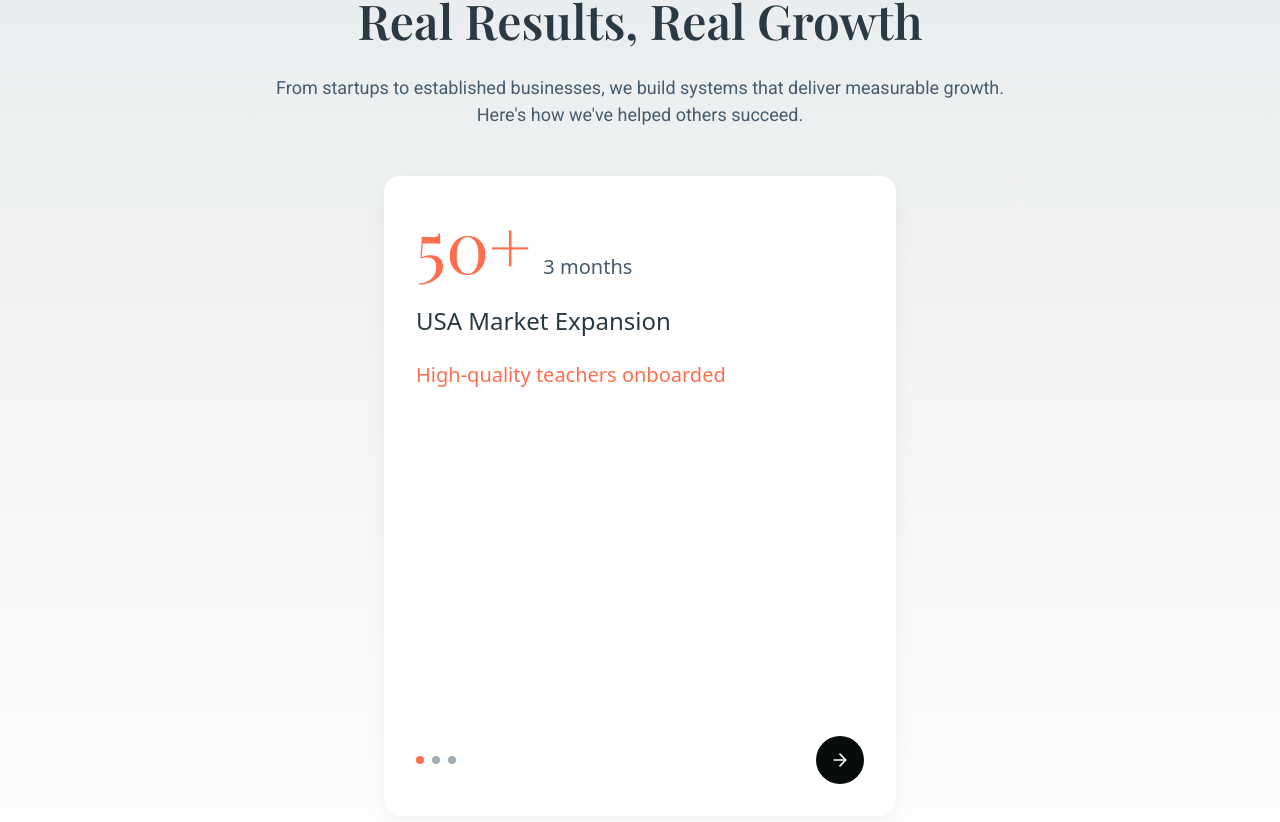
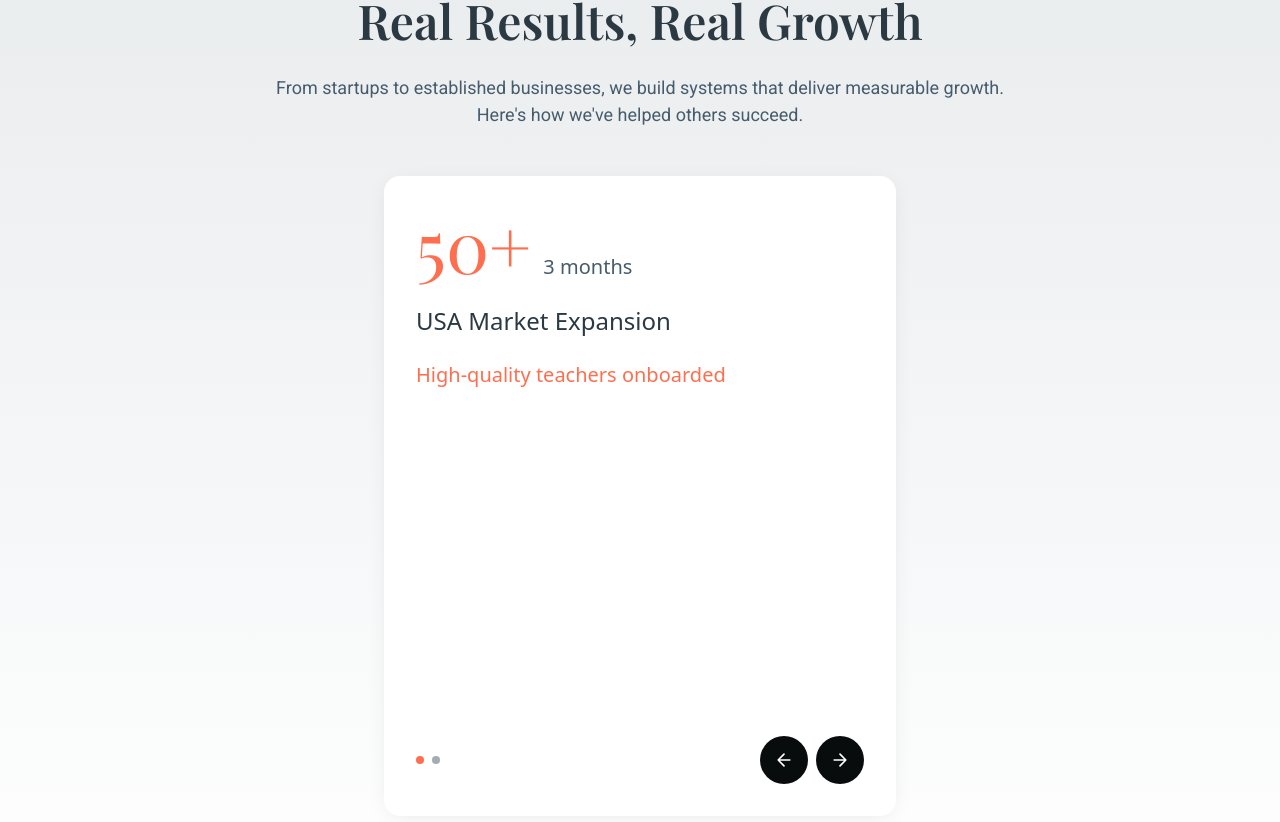
Before and after one commit to Detroit-ish/corpinsightscollective_new, a Next.js app: page / in a window 1280 px wide. Shown: the part 1718-2540 px from the top of the page. Built offline with nearby package versions, Linux system fonts and the light colour scheme; a web font is replaced by a local one.

Commit message:
feat(case-studies): add navigation and animations to PrismContainer
- Add state management for active case study
- Implement previous/next navigation
- Add keyboard controls
- Enhance accessibility with ARIA labels
- Add smooth transitions with Framer Motion

```diff
--- a/src/components/features/case-studies/components/PrismView/PrismContainer.tsx
+++ b/src/components/features/case-studies/components/PrismView/PrismContainer.tsx
@@ -1,5 +1,5 @@
-import React from 'react';
-import { motion } from 'framer-motion';
+import React, { useState, useCallback, useEffect } from 'react';
+import { motion, AnimatePresence } from 'framer-motion';
 import { CaseStudy } from '../../types';
 
 interface PrismContainerProps {
@@ -8,19 +8,84 @@ interface PrismContainerProps {
 }
 
 const PrismContainer: React.FC<PrismContainerProps> = ({ cases, className }) => {
+  const [activeIndex, setActiveIndex] = useState(0);
+  const [direction, setDirection] = useState(0); // -1 for left, 1 for right
+
+  // Navigation handlers
+  const goToNext = useCallback(() => {
+    setDirection(1);
+    setActiveIndex((current) => (current + 1) % cases.length);
+  }, [cases.length]);
+
+  const goToPrevious = useCallback(() => {
+    setDirection(-1);
+    setActiveIndex((current) => (current - 1 + cases.length) % cases.length);
+  }, [cases.length]);
+
+  // Keyboard navigation
+  useEffect(() => {
+    const handleKeyDown = (e: KeyboardEvent) => {
+      switch (e.key) {
+        case 'ArrowRight':
+          goToNext();
+          break;
+        case 'ArrowLeft':
+          goToPrevious();
+          break;
+      }
+    };
+
+    window.addEventListener('keydown', handleKeyDown);
+    return () => window.removeEventListener('keydown', handleKeyDown);
+  }, [goToNext, goToPrevious]);
+
+  // Animation variants
+  const variants = {
+    enter: (direction: number) => ({
+      x: direction > 0 ? 200 : -200,
+      opacity: 0
+    }),
+    center: {
+      zIndex: 1,
+      x: 0,
+      opacity: 1
+    },
+    exit: (direction: number) => ({
+      zIndex: 0,
+      x: direction < 0 ? 200 : -200,
+      opacity: 0
+    })
+  };
+
+  // Get current case study
+  const currentCase = cases[activeIndex];
+
   return (
-    <motion.div
-      initial={{ y: 20, opacity: 0 }}
-      animate={{ y: 0, opacity: 1 }}
-      transition={{ duration: 0.5 }}
+    <div
       className={`
         relative w-full max-w-lg mx-auto
         aspect-[4/5]
+        ${className}
+      `}
+    >
+      <AnimatePresence initial={false} custom={direction}>
+        <motion.div
+          key={activeIndex}
+          custom={direction}
+          variants={variants}
+          initial="enter"
+          animate="center"
+          exit="exit"
+          transition={{
+            x: { type: "spring", stiffness: 300, damping: 30 },
+            opacity: { duration: 0.2 }
+          }}
+          className="
+            absolute w-full h-full
             bg-brand-neutral-white
             rounded-2xl
             shadow-[0_4px_24px_-8px_rgba(0,0,0,0.12)]
-        ${className}
-      `}
+          "
         >
           {/* Content container */}
           <div className="relative h-full p-8 flex flex-col justify-between">
@@ -29,21 +94,21 @@ const PrismContainer: React.FC<PrismContainerProps> = ({ cases, className }) =>
               {/* Metric and timeline */}
               <div className="flex items-baseline gap-3">
                 <span className="font-playfair text-[72px] leading-none font-light text-brand-accent1-500">
-              {cases[0]?.impact.metric}
+                  {currentCase?.impact.metric}
                 </span>
                 <span className="text-xl text-brand-secondary-400">
-              {cases[0]?.impact.timeline}
+                  {currentCase?.impact.timeline}
                 </span>
               </div>
 
               {/* Context */}
               <div className="text-2xl text-brand-secondary-500">
-            {cases[0]?.impact.context}
+                {currentCase?.impact.context}
               </div>
 
               {/* ROI/Result */}
               <div className="text-xl text-brand-accent1-500">
-            {cases[0]?.impact.roi}
+                {currentCase?.impact.roi}
               </div>
             </div>
 
@@ -51,22 +116,59 @@ const PrismContainer: React.FC<PrismContainerProps> = ({ cases, className }) =>
             <div className="flex justify-between items-center">
               {/* Progress indicators */}
               <div className="flex gap-2">
-            {[0, 1, 2].map((index) => (
-              <div
+                {cases.map((_, index) => (
+                  <button
                     key={index}
+                    onClick={() => {
+                      setDirection(index > activeIndex ? 1 : -1);
+                      setActiveIndex(index);
+                    }}
                     className={`
                       w-2 h-2 rounded-full transition-all
-                  ${index === 0 ?
+                      ${index === activeIndex ?
                         'bg-brand-accent1-500' :
                         'bg-brand-secondary-200'
                       }
+                      hover:bg-brand-accent1-400
+                      focus:outline-none focus:ring-2 focus:ring-brand-accent1-500 focus:ring-offset-2
                     `}
+                    aria-label={`Go to case study ${index + 1}`}
+                    aria-current={index === activeIndex ? 'true' : 'false'}
                   />
                 ))}
               </div>
 
-          {/* Navigation button */}
+              {/* Navigation buttons */}
+              <div className="flex gap-2">
                 <button
+                  onClick={goToPrevious}
+                  className="
+                    w-12 h-12 rounded-full
+                    bg-brand-secondary-900
+                    text-brand-neutral-white
+                    flex items-center justify-center
+                    transition-transform duration-300
+                    hover:transform hover:-translate-x-0.5
+                    focus:outline-none focus:ring-2 focus:ring-brand-secondary-900 focus:ring-offset-2
+                  "
+                  aria-label="Previous case study"
+                >
+                  <svg
+                    width="20"
+                    height="20"
+                    viewBox="0 0 24 24"
+                    fill="none"
+                    stroke="currentColor"
+                    strokeWidth="2"
+                    strokeLinecap="round"
+                    strokeLinejoin="round"
+                    className="transform rotate-180"
+                  >
+                    <path d="M5 12h14m-7-7 7 7-7 7"/>
+                  </svg>
+                </button>
+                <button
+                  onClick={goToNext}
                   className="
                     w-12 h-12 rounded-full
                     bg-brand-secondary-900
@@ -74,6 +176,7 @@ const PrismContainer: React.FC<PrismContainerProps> = ({ cases, className }) =>
                     flex items-center justify-center
                     transition-transform duration-300
                     hover:transform hover:translate-x-0.5
+                    focus:outline-none focus:ring-2 focus:ring-brand-secondary-900 focus:ring-offset-2
                   "
                   aria-label="Next case study"
                 >
@@ -92,7 +195,10 @@ const PrismContainer: React.FC<PrismContainerProps> = ({ cases, className }) =>
                 </button>
               </div>
             </div>
+          </div>
         </motion.div>
+      </AnimatePresence>
+    </div>
   );
 };
 
```
Lines whose indentation alone changed are shown as unchanged.
